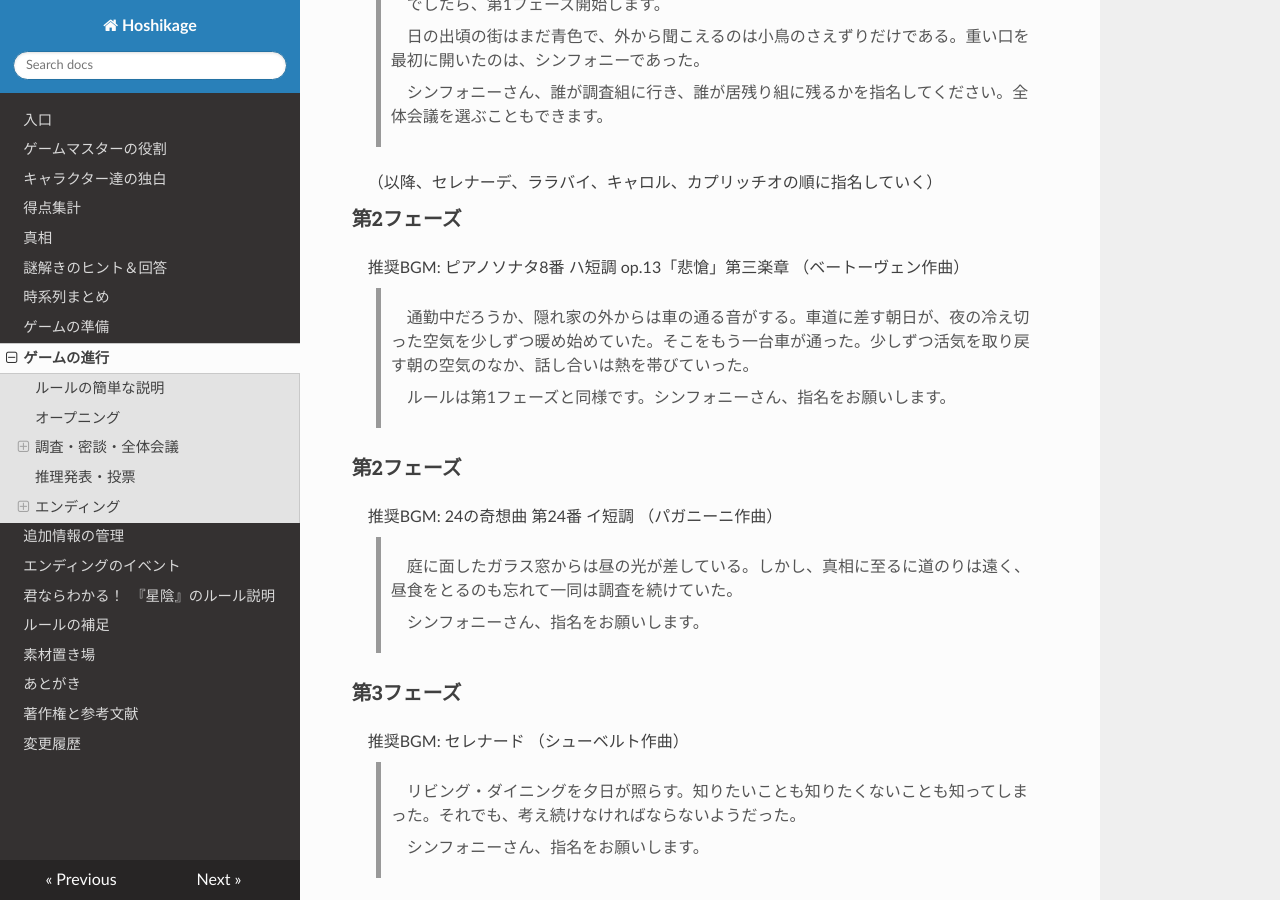
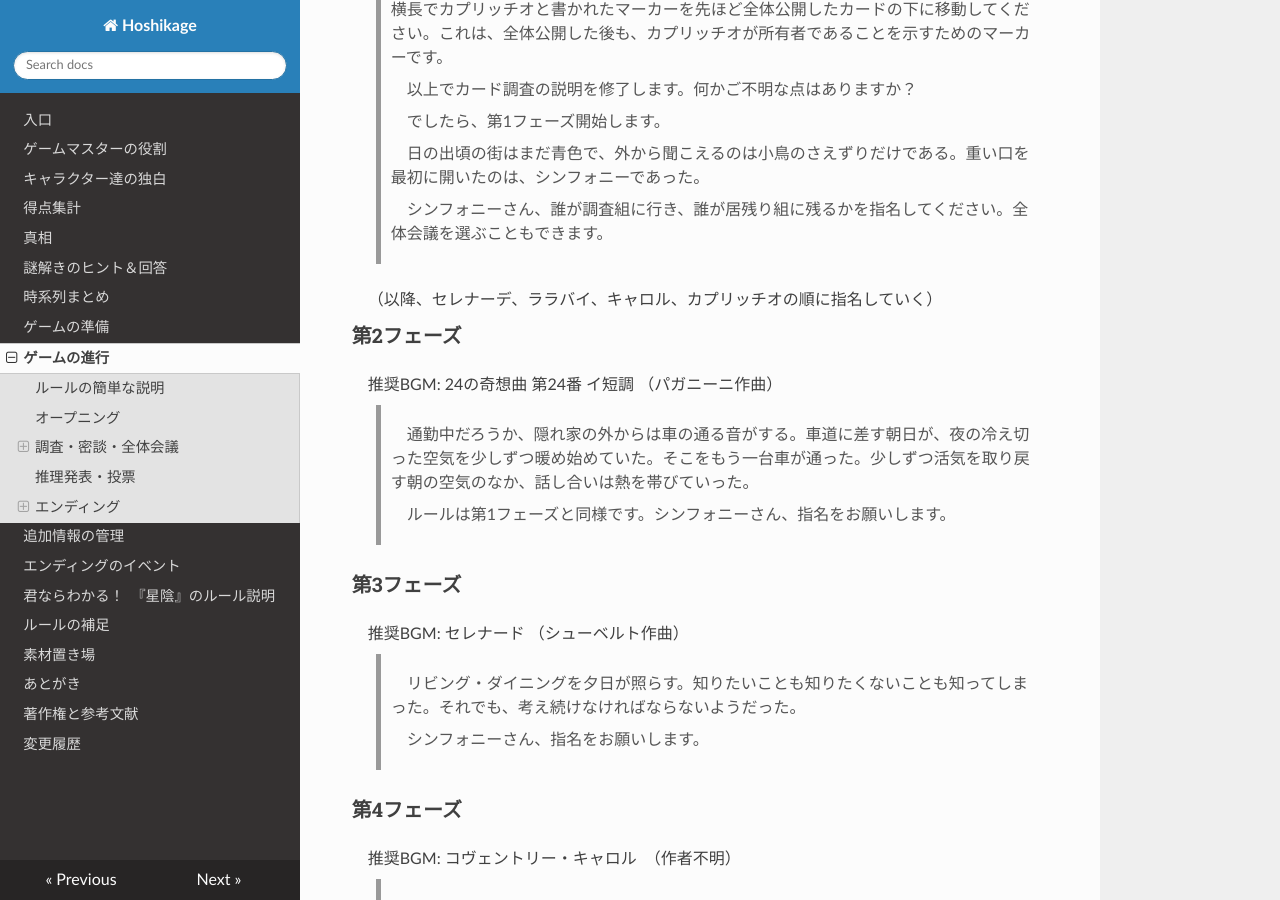
Before and after one commit to KTakahiro1729/Hoshikage, an MkDocs documentation site: the page built from docs/Moderator.md, in a window 1280 px wide and 900 px high, scrolled down 1503 px. Built offline with MkDocs 1.6.1, drawn with Linux system fonts in a browser that asks for light colours; nearby versions of some CDN libraries; some of the changed text lies outside the part shown.

Commit message:
fix phase number

```diff
--- a/docs/Moderator.md
+++ b/docs/Moderator.md
@@ -43,18 +48,11 @@ PC番号順に、「誰が調査組（2人）に行き、誰が居残り組（3
 （以降、セレナーデ、ララバイ、キャロル、カプリッチオの順に指名していく）
 
 ### 第2フェーズ
-推奨BGM: ピアノソナタ8番 ハ短調 op.13「悲愴」第三楽章 （ベートーヴェン作曲）
+推奨BGM: 24の奇想曲 第24番 イ短調 （パガニーニ作曲）
 
 > 通勤中だろうか、隠れ家の外からは車の通る音がする。車道に差す朝日が、夜の冷え切った空気を少しずつ暖め始めていた。そこをもう一台車が通った。少しずつ活気を取り戻す朝の空気のなか、話し合いは熱を帯びていった。
 
 > ルールは第1フェーズと同様です。シンフォニーさん、指名をお願いします。
-
-### 第2フェーズ
-推奨BGM: 24の奇想曲 第24番 イ短調 （パガニーニ作曲）
-
-> 庭に面したガラス窓からは昼の光が差している。しかし、真相に至るに道のりは遠く、昼食をとるのも忘れて一同は調査を続けていた。
-
-> シンフォニーさん、指名をお願いします。
 
 ### 第3フェーズ
 推奨BGM: セレナード （シューベルト作曲）
```
Also changed, not shown: other parts of docs/Moderator.md (+5 -0 lines).
